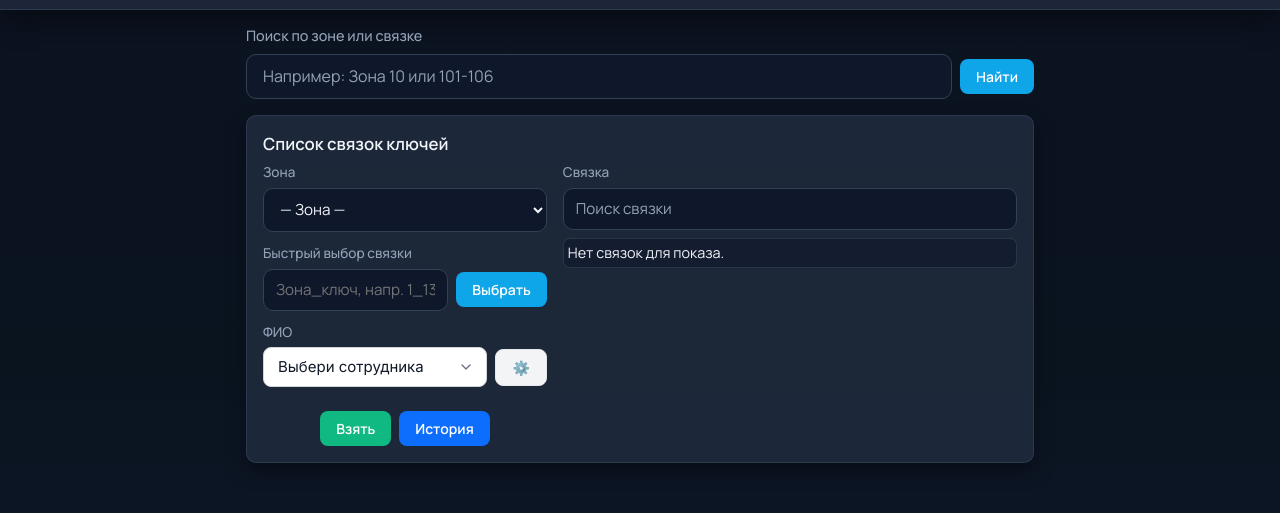
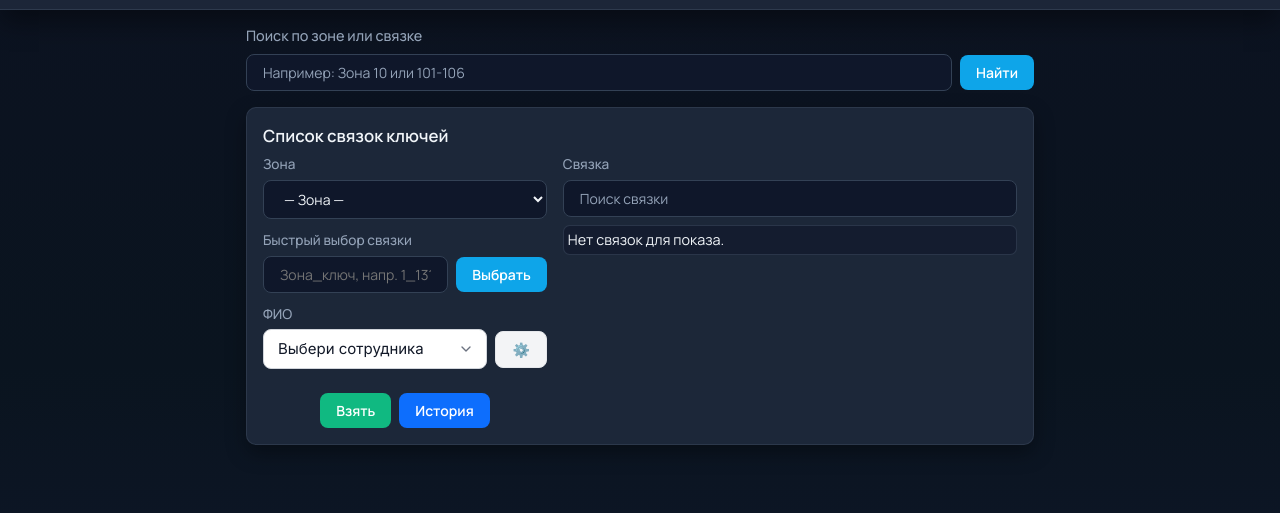
Before and after one commit to MoskaPoska/Key-kiyvstar, a website: page index.html in a window 1280 px wide. Shown: the part 113-626 px from the top of the page. Drawn offline with Linux system fonts and the light colour scheme; no server answers.

Commit message:
Make all inputs same size as buttons

```diff
--- a/styles.css
+++ b/styles.css
@@ -100,11 +100,11 @@ body {
 
 .search-input {
   flex: 1;
-  padding: 0.65rem 1rem;
+  padding: 8px 16px;
   font-family: var(--font);
-  font-size: 1rem;
+  font-size: 14px;
   border: 1px solid var(--border);
-  border-radius: var(--radius);
+  border-radius: 8px;
   background: var(--bg);
   color: var(--text);
 }
@@ -211,11 +211,11 @@ body {
 .field input,
 .field select {
   width: 100%;
-  padding: 0.6rem 0.75rem;
+  padding: 8px 16px;
   font-family: var(--font);
-  font-size: 0.95rem;
+  font-size: 14px;
   border: 1px solid var(--border);
-  border-radius: var(--radius);
+  border-radius: 8px;
   background: var(--bg);
   color: var(--text);
 }
```
